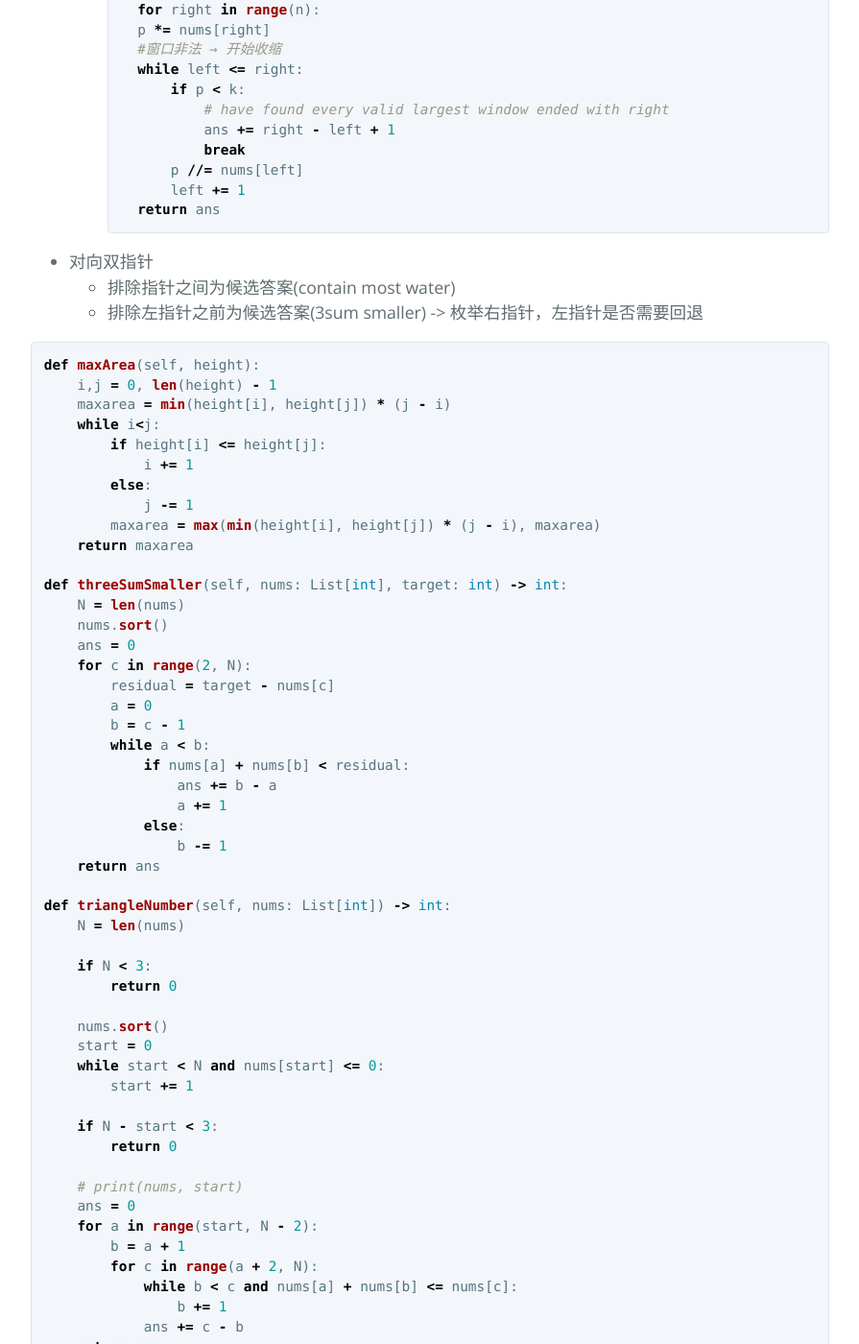
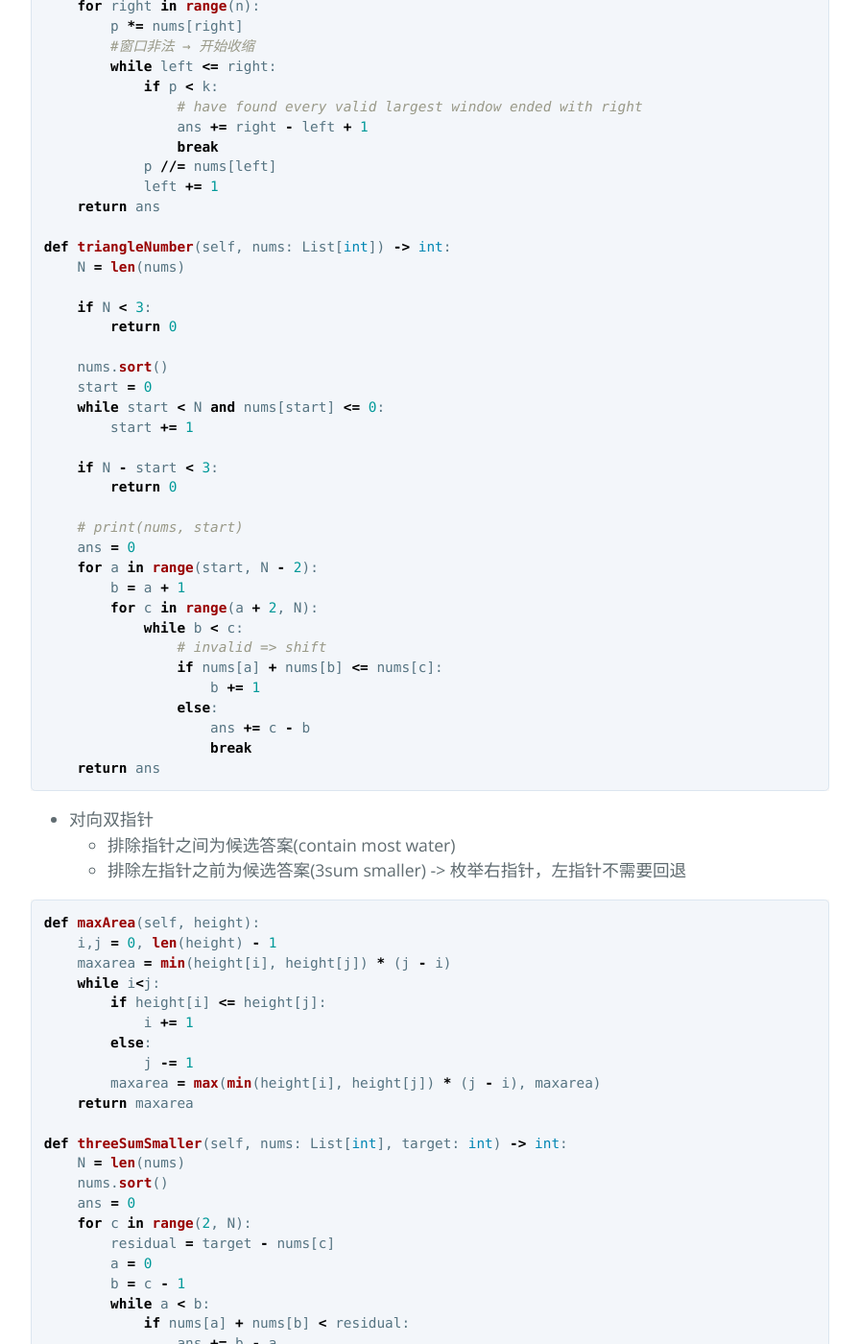
Before and after one commit to nsndimt/nsndimt.github.io, a Jekyll site: the page built from index.md, in a window 1280 px wide and 1400 px high, scrolled down 12606 px. Shown: the whole window at 96% size, without its empty margins (192-1087 px from the left). Built offline with Jekyll 4.4.1, drawn with Linux system fonts in a browser that asks for light colours; the repository's description, which GitHub fills in, is left out; some of the changed lines change nothing that is shown; some of the changed text lies outside the part shown.

Commit message:
fix errors

````diff
--- a/index.md
+++ b/index.md
@@ -13,7 +13,7 @@ layout: default
 
 
 # Python语言特性
-- 避免$O(N)$复杂度操作
+- 避免 $O(N)$ 复杂度操作
     - 数组拼接: `[i] + arr + [-1]`比`[i, *arr, i+1]`慢
     - 数组和字符串切片: 传递下标而不是数组或字符串
     - 字符串拼接: `' '.join()`
@@ -476,6 +476,7 @@ class BinaryIndexTree:
         - 小区间满足 大区间一定满足
         - 大区间满足 小区间一定满足
     - 原理: 优化O(N^2)循环 避免枚举
+
 ```python
 #同向双指针 求最小窗口 区间越大越可能满足条件 小区间满足包含它的大区间一定满足
 def minSubArrayLen(self, target: int, nums: List[int]) -> int:
@@ -497,7 +498,6 @@ def minSubArrayLen(self, target: int, nums: List[int]) -> int:
             else:
                 # when leave the loop if subarray is empty then left = right + 1
                 # otherwise [0, right], [1, right], [left-1, right] are all valid window
-                # therefore to count every valid window
                 cnt += left
                 break
         # after the while loop  so better not write codes here
@@ -519,11 +519,39 @@ def numSubarrayProductLessThanK(self, nums: List[int], k: int) -> int:
             p //= nums[left]
             left += 1
     return ans
+
+def triangleNumber(self, nums: List[int]) -> int:
+    N = len(nums)
+
+    if N < 3:
+        return 0
+
+    nums.sort()
+    start = 0
+    while start < N and nums[start] <= 0:
+        start += 1
+
+    if N - start < 3:
+        return 0
+
+    # print(nums, start)
+    ans = 0
+    for a in range(start, N - 2):
+        b = a + 1
+        for c in range(a + 2, N):
+            while b < c:
+                # invalid => shift
+                if nums[a] + nums[b] <= nums[c]:
+                    b += 1
+                else:
+                    ans += c - b
+                    break
+    return ans
 ```
 
 - 对向双指针
     - 排除指针之间为候选答案(contain most water)
-    - 排除左指针之前为候选答案(3sum smaller) -> 枚举右指针，左指针是否需要回退
+    - 排除左指针之前为候选答案(3sum smaller) -> 枚举右指针，左指针不需要回退
 
 ```python
 def maxArea(self, height):
@@ -551,30 +579,6 @@ def threeSumSmaller(self, nums: List[int], target: int) -> int:
                 a += 1
             else:
                 b -= 1
-    return ans
-
-def triangleNumber(self, nums: List[int]) -> int:
-    N = len(nums)
-
-    if N < 3:
-        return 0
-
-    nums.sort()
-    start = 0
-    while start < N and nums[start] <= 0:
-        start += 1
-
-    if N - start < 3:
-        return 0
-
-    # print(nums, start)
-    ans = 0
-    for a in range(start, N - 2):
-        b = a + 1
-        for c in range(a + 2, N):
-            while b < c and nums[a] + nums[b] <= nums[c]:
-                b += 1
-            ans += c - b
     return ans
 ```
 
````
